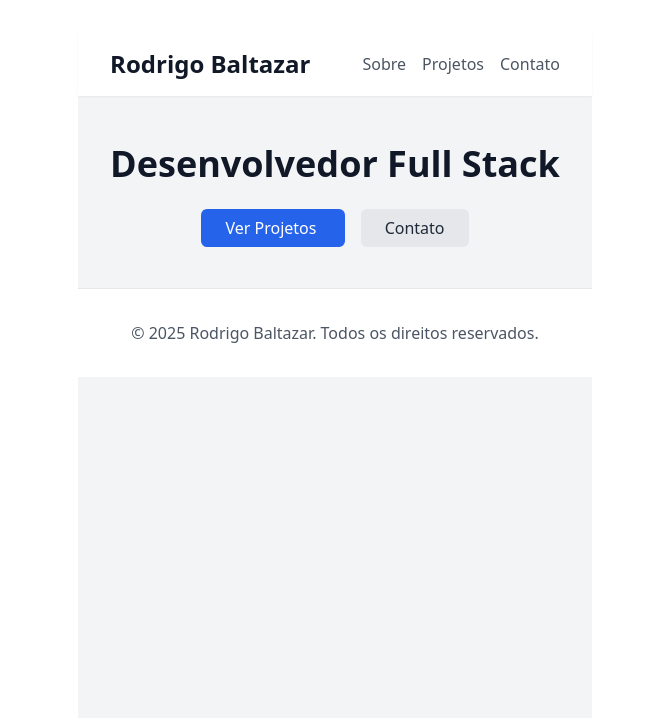
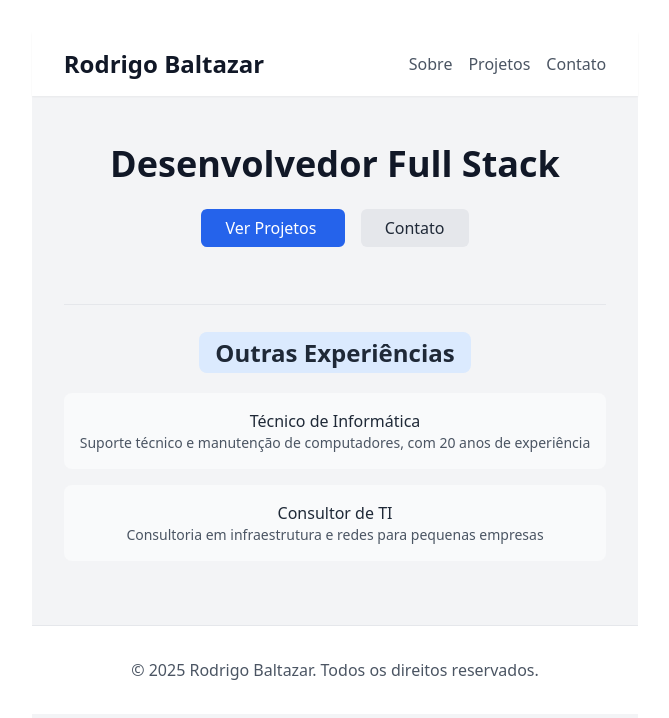
Before and after one commit to RodrigoBaltazar/site-pessoal, a Vue app: page / in a window 1280 px wide. Shown: the top 718 px of the page, without its empty margins (305-974 px from the left). Built offline with nearby package versions, Linux system fonts and the light colour scheme.

Commit message:
style: home page beeing upgraded

```diff
--- a/src/pages/Home.vue
+++ b/src/pages/Home.vue
@@ -4,13 +4,24 @@ import { ref } from 'vue'
 const name = ref('Rodrigo Baltazar')
 const title = ref('Desenvolvedor Full Stack')
 const description = ref('')
+const otherWorks = ref([
+  {
+    title: 'Técnico de Informática',
+    description: 'Suporte técnico e manutenção de computadores, com 20 anos de experiência',
+    link: '/tecnico-informatica'
+  },
+  {
+    title: 'Consultor de TI',
+    description: 'Consultoria em infraestrutura e redes para pequenas empresas'
+  }
+])
 </script>
 
 <template>
   <div class="text-center">
     <h2 class="text-4xl font-bold text-gray-900 mb-4">{{ title }}</h2>
     <p class="text-xl text-gray-600 mb-8">{{ description }}</p>
-    <div class="space-x-4">
+    <div class="space-x-4 mb-12">
       <a href="#projetos" class="bg-blue-600 text-white px-6 py-2 rounded-md hover:bg-blue-700">
         Ver Projetos
       </a>
@@ -18,5 +29,24 @@ const description = ref('')
         Contato
       </router-link>
     </div>
+
+    <!-- Seção de Outros Trabalhos -->
+    <div class="mt-16 border-t border-gray-200 pt-8">
+      <h3 class="text-2xl font-bold text-gray-800 mb-6 relative">
+        <span class="bg-blue-100 px-4 py-1 rounded-lg">Outras Experiências</span>
+      </h3>
+      <div class="max-w-2xl mx-auto">
+        <div v-for="work in otherWorks" :key="work.title" class="mb-4 p-4 bg-gray-50 rounded-lg hover:bg-gray-100 transition-colors">
+          <router-link v-if="work.link" :to="work.link" class="block">
+            <h4 class="font-medium text-gray-800 hover:text-blue-600">{{ work.title }}</h4>
+            <p class="text-sm text-gray-600">{{ work.description }}</p>
+          </router-link>
+          <div v-else>
+            <h4 class="font-medium text-gray-800">{{ work.title }}</h4>
+            <p class="text-sm text-gray-600">{{ work.description }}</p>
+          </div>
+        </div>
+      </div>
+    </div>
   </div>
 </template>
```
